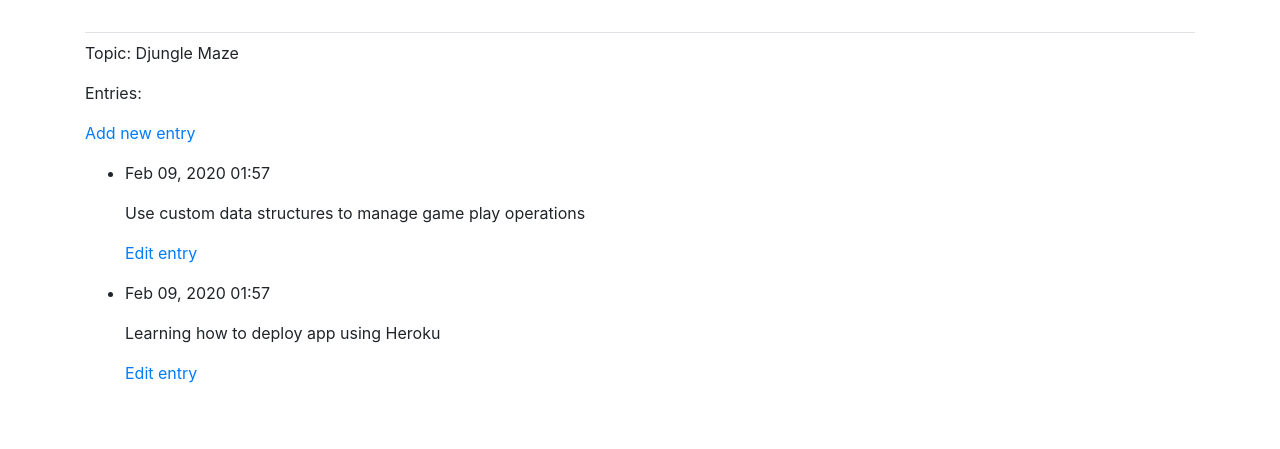
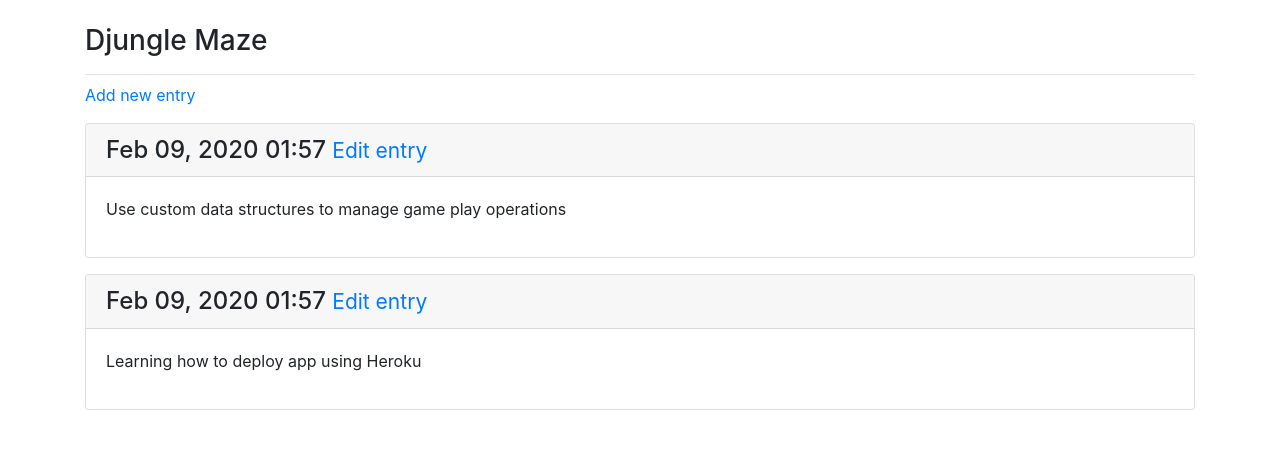
Before and after one commit to stevekutz/learning_log_django, a Django app: page /topics/1/ in a window 1280 px wide. Shown: the part 58-507 px from the top of the page. Run offline with Django 3.2, Linux system fonts and the light colour scheme; a user stored in the database is signed in; data comes from the database, SQL or seed files in the repository; some libraries are stand-ins or nearby versions.

Commit message:
added styling to topic.html

```diff
--- a/learning_logs/templates/learning_logs/topic.html
+++ b/learning_logs/templates/learning_logs/topic.html
@@ -1,27 +1,30 @@
 {% extends 'learning_logs/base.html' %}
 
+{% block page_header %}
+    <h3>{{topic}} </h3>
+{% endblock page_header %}
+
 {% block content %}
-
-<p> Topic: {{topic}} </p>
-
-<p> Entries: </p>
 <p>
     <a href = "{% url 'learning_logs:new_entry' topic.id %}"> Add new entry </a>
 </p>
 
 
-<ul>
 {% for entry in entries %}
-    <li>
-        <p>{{ entry.date_added|date:'M d, Y H:i' }}</p>
-        <p>{{ entry.text|linebreaks }}</p>
-        <p>
-            <a href = "{% url 'learning_logs:edit_entry' entry.id %}"> Edit entry </a>
-        </p>
-    </li>
+    <div class="card mb-3">
+        <h4 class = "card-header">
+            {{ entry.date_added|date:'M d, Y H:i' }}
+            <small>
+                <a href = "{% url 'learning_logs:edit_entry' entry.id %}"> Edit entry </a>
+            </small>
+        </h4>
+        <div class="card-body">
+            {{ entry.text|linebreaks }}
+        </div>
+    </div>
 {% empty %}
     <li> There are no entries for this topic yet </li>
 {% endfor %}
-</ul>
+
 
 {% endblock content %}
```
Also changed, not shown: README.MD.
